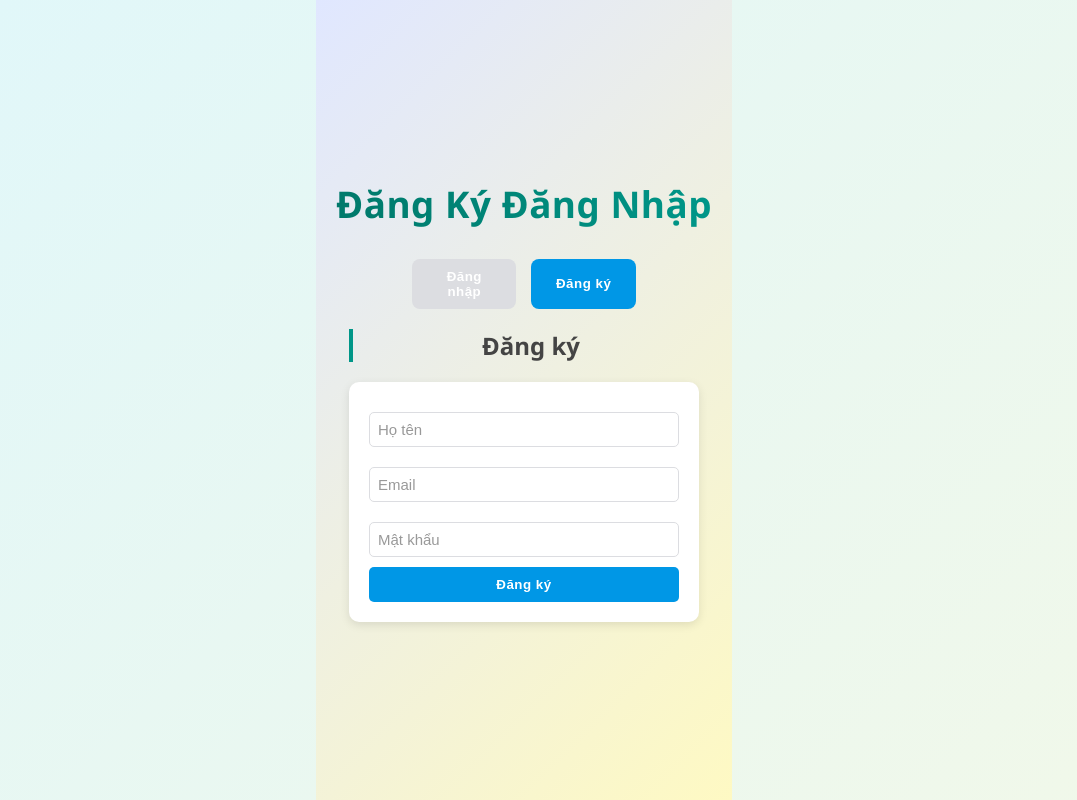
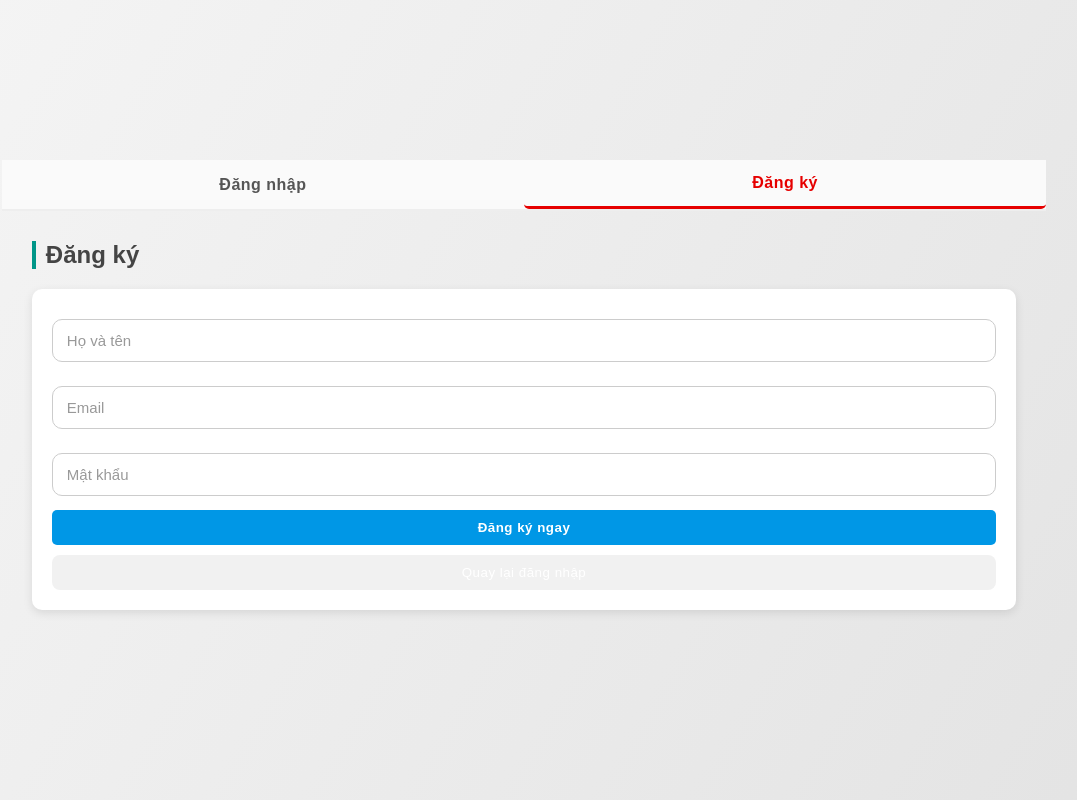
Before and after one commit to hung221544-max/group1-project, a React (Create React App) app in the folder frontend/: page / in a window 1280 px wide. Both pictures are taken after a click on the button "Đăng ký". Shown: the whole page, without its empty margins (116-1193 px from the left). Built offline with nearby package versions, Linux system fonts and the light colour scheme.

Commit message:
cập nhật lại

```diff
--- a/frontend/src/App.css
+++ b/frontend/src/App.css
@@ -277,3 +277,157 @@ button {
 button:hover {
   background-color: #00a8ff;
 }
+.auth-body {
+  display: flex;
+  justify-content: center;
+  align-items: center;
+  width: 100%;
+}
+/* ===== Toàn bộ bố cục ===== */
+body {
+  margin: 0;
+  padding: 0;
+  font-family: "Poppins", sans-serif;
+  background: linear-gradient(120deg, #f5f5f5, #e3e3e3);
+  display: flex;
+  justify-content: center;
+  align-items: center;
+  height: 100vh;
+}
+
+/* ===== Khung chính (chứa 2 tab Đăng nhập / Đăng ký) ===== */
+.auth-container {
+  background: #fff;
+  width: 380px;
+  border-radius: 16px;
+  box-shadow: 0 6px 20px rgba(0, 0, 0, 0.15);
+  overflow: hidden;
+  animation: fadeIn 0.4s ease-in-out;
+}
+
+/* ===== Thanh tiêu đề ===== */
+.auth-header {
+  display: flex;
+  justify-content: space-around;
+  border-bottom: 2px solid #eee;
+  background: #fafafa;
+}
+
+.auth-tab {
+  flex: 1;
+  padding: 14px 0;
+  border: none;
+  background: none;
+  font-size: 16px;
+  font-weight: 600;
+  cursor: pointer;
+  color: #555;
+  transition: all 0.3s ease;
+}
+
+.auth-tab.active {
+  color: #e60000;
+  border-bottom: 3px solid #e60000;
+}
+
+.auth-tab:hover {
+  color: #e60000;
+}
+
+/* ===== Nội dung form ===== */
+.auth-body {
+  padding: 30px;
+}
+
+/* ===== Form box chung ===== */
+.auth-form-box {
+  display: flex;
+  flex-direction: column;
+}
+
+.auth-title {
+  text-align: center;
+  color: #333;
+  font-size: 22px;
+  margin-bottom: 20px;
+}
+
+/* ===== Input ===== */
+.auth-input,
+.signup-input {
+  width: 100%;
+  padding: 12px 14px;
+  margin-bottom: 14px;
+  border: 1px solid #ccc;
+  border-radius: 10px;
+  font-size: 15px;
+  outline: none;
+  transition: 0.3s;
+}
+
+.auth-input:focus,
+.signup-input:focus {
+  border-color: #e60000;
+  box-shadow: 0 0 5px rgba(230, 0, 0, 0.3);
+}
+
+/* ===== Nút chính (đỏ) ===== */
+/*.auth-button,
+.signup-btn-main {
+  width: 100%;
+  padding: 12px;
+  background: #e60000;
+  border: none;
+  border-radius: 10px;
+  color: #fff;
+  font-size: 16px;
+  font-weight: 600;
+  cursor: pointer;
+  transition: 0.3s;
+}
+
+.auth-button:hover,
+.signup-btn-main:hover {
+  background: #c10000;
+}*/
+
+/* ===== Nút chuyển tab (xám nhạt) ===== */
+.login-switch-btn {
+  width: 100%;
+  padding: 10px;
+  margin-top: 10px;
+  background: #f1f1f1;
+  border: none;
+  border-radius: 8px;
+  cursor: pointer;
+  font-weight: 500;
+  transition: 0.3s;
+}
+
+.login-switch-btn:hover {
+  background: #ddd;
+}
+
+/* ===== Hiệu ứng nhỏ ===== */
+@keyframes fadeIn {
+  from {
+    opacity: 0;
+    transform: translateY(10px);
+  }
+  to {
+    opacity: 1;
+    transform: translateY(0);
+  }
+}
+
+/* ===== Responsive cho điện thoại ===== */
+@media (max-width: 420px) {
+  .auth-container {
+    width: 90%;
+    border-radius: 12px;
+  }
+
+  .auth-tab {
+    font-size: 14px;
+  }
+}
--- a/frontend/src/App.js
+++ b/frontend/src/App.js
@@ -1,65 +1,37 @@
-import React, { useEffect, useState } from 'react';
-import axios from 'axios';
-//import UserList from './components/UserList';
-//import AddUser from './components/AddUser';
+import React, { useState } from "react";
 import LoginForm from "./components/LoginForm";
 import SignupForm from "./components/SignupForm";
+import "./App.css";
 
-import './App.css';
-
-/*function App() {
-  const [users, setUsers] = useState([]);
-
-  useEffect(() => {
-    axios
-      .get('http://localhost:5000/users')
-      .then((res) => setUsers(res.data))
-      .catch((err) => console.error('Lỗi khi lấy danh sách người dùng:', err));
-  }, []);
-
-  const handleUserAdded = (newUser) => {
-    setUsers((prevUsers) => [...prevUsers, newUser]);
-  };
+export default function App() {
+  const [activeTab, setActiveTab] = useState("login");
 
   return (
-    <div className="container">
-      <h1>Quản lý User</h1>
-
-      <h2>Thêm người dùng</h2>
-      <AddUser onUserAdded={handleUserAdded} />
-
-      <h2>Danh sách User</h2>
-      <UserList users={users} />
-    </div>
-  );
-}*/
-function App() {
-  const [activeTab, setActiveTab] = useState("login"); // mặc định hiện đăng nhập
-
-  return (
-    <div className="app-container">
-      <h1>Đăng Ký Đăng Nhập</h1>
-      <div className="tab-buttons">
+    <div className="auth-wrapper">
+      {/* Thanh tab trên cùng */}
+      <div className="auth-header">
         <button
-          className={activeTab === "login" ? "active" : ""}
+          className={`auth-tab ${activeTab === "login" ? "active" : ""}`}
           onClick={() => setActiveTab("login")}
         >
           Đăng nhập
         </button>
         <button
-          className={activeTab === "signup" ? "active" : ""}
+          className={`auth-tab ${activeTab === "signup" ? "active" : ""}`}
           onClick={() => setActiveTab("signup")}
         >
           Đăng ký
         </button>
       </div>
 
-      <div className="form-area">
-        {activeTab === "login" ? <LoginForm /> : <SignupForm />}
+      {/* Phần form */}
+      <div className="auth-body">
+        {activeTab === "login" ? (
+          <LoginForm onSwitchToSignup={() => setActiveTab("signup")} />
+        ) : (
+          <SignupForm onSwitchToLogin={() => setActiveTab("login")} />
+        )}
       </div>
     </div>
   );
 }
-
-
-export default App;
--- a/frontend/src/components/AddUser.jsx
+++ b/frontend/src/components/AddUser.jsx
@@ -20,7 +20,7 @@ function AddUser({ onUserAdded }) {
     try {
       setLoading(true);
       setError("");
-      const res = await axios.post("http://localhost:5000/users", formData);
+      const res = await axios.post("http://localhost:3000/users", formData);
       alert("✅ Thêm user thành công!");
       setFormData({ name: "", email: "" });
       onUserAdded?.(res.data); // Gọi callback để cập nhật danh sách
--- a/frontend/src/components/LoginForm.jsx
+++ b/frontend/src/components/LoginForm.jsx
@@ -3,35 +3,55 @@ import axios from "axios";
 
 export default function LoginForm() {
   const [form, setForm] = useState({ email: "", password: "" });
-  const [token, setToken] = useState("");
+  const [message, setMessage] = useState("");
 
   const handleSubmit = async (e) => {
     e.preventDefault();
     try {
-      const res = await axios.post("http://localhost:5000/api/login", form);
-      setToken(res.data.token);
-      localStorage.setItem("token", res.data.token);
+      const res = await axios.post("http://localhost:3000/api/login", form);
+      setMessage("✅ " + (res.data.message || "Đăng nhập thành công!"));
     } catch (err) {
-      alert(err.response.data.message);
+      setMessage("❌ " + (err.response?.data?.message || "Đăng nhập thất bại!"));
     }
   };
 
   return (
-    <div>
-      <h2>Đăng nhập</h2>
+    <div className="auth-form-box">
+      <h2 className="auth-title">Đăng nhập</h2>
+
       <form onSubmit={handleSubmit}>
         <input
-          placeholder="Email"
+          type="text"
+          placeholder="Email hoặc thông tin đăng nhập tên"
+          className="auth-input"
+          value={form.email}
           onChange={(e) => setForm({ ...form, email: e.target.value })}
+          required
         />
         <input
+          type="password"
           placeholder="Mật khẩu"
-          type="password"
+          className="auth-input"
+          value={form.password}
           onChange={(e) => setForm({ ...form, password: e.target.value })}
+          required
         />
-        <button>Đăng nhập</button>
+        <button type="submit" className="auth-button">
+          Đăng Nhập Ngay
+        </button>
       </form>
-      {token && <p>JWT Token: {token}</p>}
+
+      {message && (
+        <p
+          style={{
+            marginTop: "16px",
+            color: message.startsWith("✅") ? "green" : "red",
+            fontWeight: "500",
+          }}
+        >
+          {message}
+        </p>
+      )}
     </div>
   );
 }
--- a/frontend/src/components/SignupForm.jsx
+++ b/frontend/src/components/SignupForm.jsx
@@ -1,40 +1,74 @@
 import React, { useState } from "react";
 import axios from "axios";
 
-export default function SignupForm() {
+export default function SignupForm({ onSwitchToLogin }) {
   const [form, setForm] = useState({ name: "", email: "", password: "" });
   const [message, setMessage] = useState("");
 
   const handleSubmit = async (e) => {
     e.preventDefault();
     try {
-      const res = await axios.post("http://localhost:5000/api/signup", form);
-      setMessage(res.data.message);
+      const res = await axios.post("http://localhost:3000/api/signup", form);
+      setMessage("✅ " + (res.data.message || "Đăng ký thành công!"));
+      setForm({ name: "", email: "", password: "" });
     } catch (err) {
-      setMessage(err.response.data.message);
+      setMessage("❌ " + (err.response?.data?.message || "Đăng ký thất bại!"));
     }
   };
 
   return (
-    <div>
+    <div className="signup-container">
       <h2>Đăng ký</h2>
       <form onSubmit={handleSubmit}>
         <input
-          placeholder="Họ tên"
+          type="text"
+          placeholder="Họ và tên"
+          className="signup-input"
+          value={form.name}
           onChange={(e) => setForm({ ...form, name: e.target.value })}
+          required
         />
         <input
+          type="email"
           placeholder="Email"
+          className="signup-input"
+          value={form.email}
           onChange={(e) => setForm({ ...form, email: e.target.value })}
+          required
         />
         <input
+          type="password"
           placeholder="Mật khẩu"
-          type="password"
+          className="signup-input"
+          value={form.password}
           onChange={(e) => setForm({ ...form, password: e.target.value })}
+          required
         />
-        <button>Đăng ký</button>
+
+        <button type="submit" className="signup-btn-main">
+          Đăng ký ngay
+        </button>
+
+        <button
+          type="button"
+          className="login-switch-btn"
+          onClick={onSwitchToLogin}
+        >
+          Quay lại đăng nhập
+        </button>
       </form>
-      <p>{message}</p>
+
+      {message && (
+        <p
+          style={{
+            marginTop: "16px",
+            color: message.startsWith("✅") ? "green" : "red",
+            fontWeight: "500",
+          }}
+        >
+          {message}
+        </p>
+      )}
     </div>
   );
 }
--- a/frontend/src/components/UserList.jsx
+++ b/frontend/src/components/UserList.jsx
@@ -9,7 +9,7 @@ function UserList() {
 
   const fetchUsers = async () => {
     try {
-      const res = await axios.get("http://localhost:5000/users");
+      const res = await axios.get("http://localhost:3000/users");
       setUsers(res.data);
     } catch (err) {
       console.error("❌ Lỗi khi tải danh sách:", err);
@@ -23,7 +23,7 @@ function UserList() {
   const handleDelete = async (id) => {
     if (!window.confirm("Bạn có chắc muốn xóa người dùng này?")) return;
     try {
-      await axios.delete(`http://localhost:5000/users/${id}`);
+      await axios.delete(`http://localhost:3000/users/${id}`);
       alert("🗑️ Đã xóa user thành công!");
       fetchUsers();
     } catch (err) {
@@ -40,7 +40,7 @@ function UserList() {
   const handleSave = async () => {
     try {
       setLoading(true);
-      await axios.put(`http://localhost:5000/users/${editingUserId}`, formEdit);
+      await axios.put(`http://localhost:3000/users/${editingUserId}`, formEdit);
       alert("✅ Cập nhật thành công!");
       setEditingUserId(null);
       fetchUsers();
```
